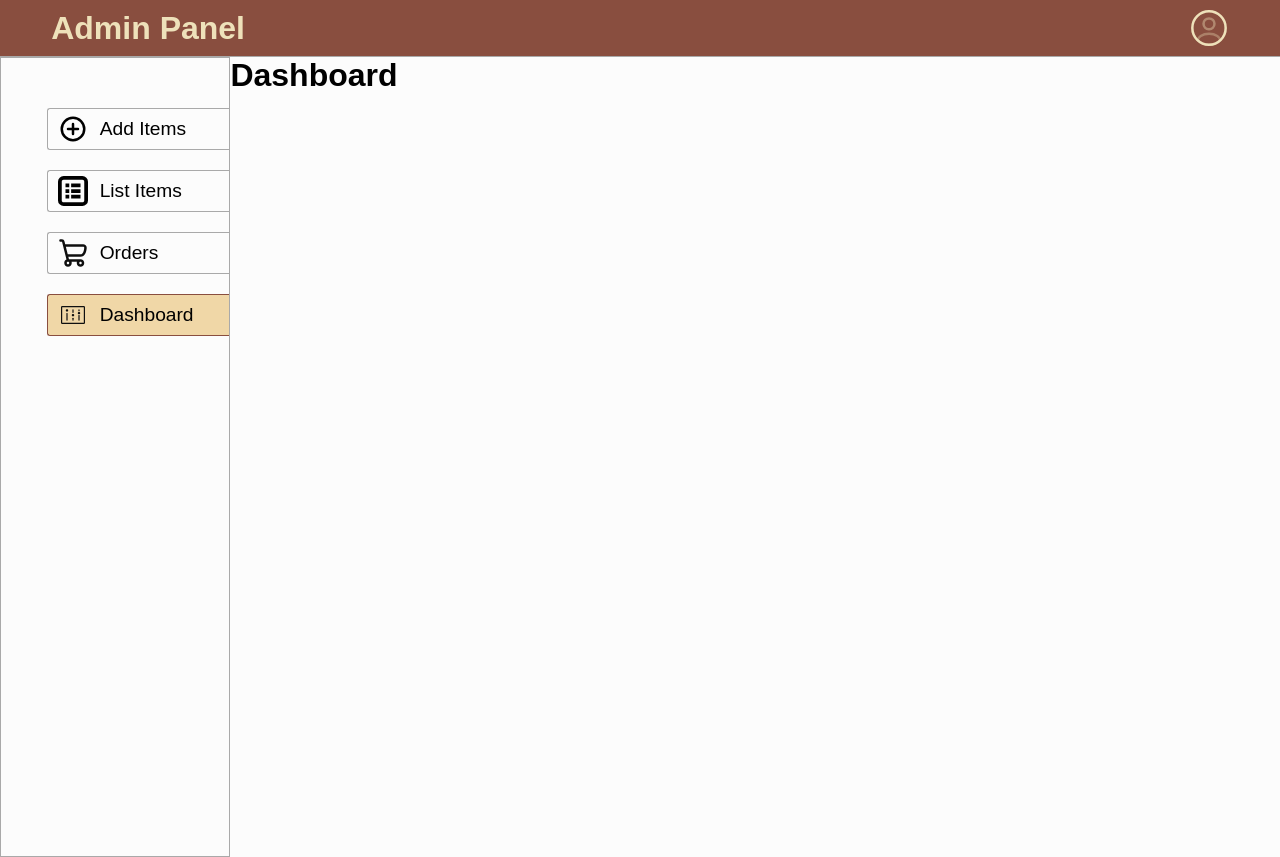
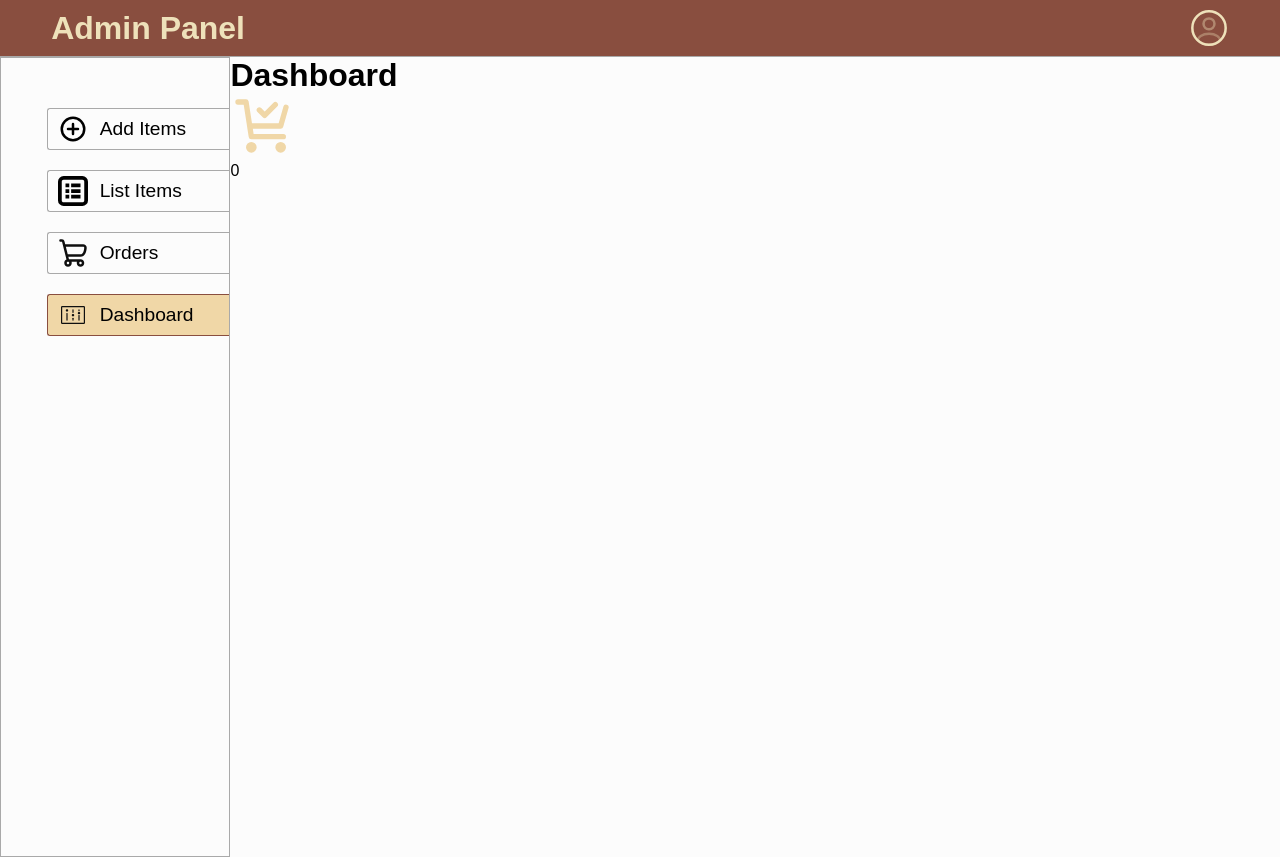
Before and after one commit to FrancisAl-j/Cake-shop, a React (Vite) app in the folder admin/: page /dashboard in a window 1280 px wide. Built offline with nearby package versions, Linux system fonts and the light colour scheme.

Commit message:
Building the admin dashboard

```diff
--- a/admin/src/pages/dashboard/Dashboard.jsx
+++ b/admin/src/pages/dashboard/Dashboard.jsx
@@ -1,9 +1,11 @@
 import React from "react";
+import StatsContainer from "./Reusables/StatsContainer";
 
 const Dashboard = () => {
   return (
     <div>
       <h1>Dashboard</h1>
+      <StatsContainer />
     </div>
   );
 };
--- /dev/null
+++ b/admin/src/pages/dashboard/Reusables/FetchAllOrders.jsx
@@ -0,0 +1,16 @@
+import React, { useEffect, useState } from "react";
+import Cart from "../../../assets/cart-check.svg";
+
+const FetchAllOrders = () => {
+  const [orders, setOrders] = useState(0);
+
+  useEffect(() => {}, []);
+  return (
+    <div className="orders-container">
+      <img src={Cart} alt="" />
+      <p>{orders}</p>
+    </div>
+  );
+};
+
+export default FetchAllOrders;
--- /dev/null
+++ b/admin/src/pages/dashboard/Reusables/StatsContainer.jsx
@@ -0,0 +1,13 @@
+import React from "react";
+import "./reusables.css";
+import FetchAllOrders from "./FetchAllOrders";
+
+const StatsContainer = () => {
+  return (
+    <div className="stats-info">
+      <FetchAllOrders />
+    </div>
+  );
+};
+
+export default StatsContainer;
--- /dev/null
+++ b/admin/src/pages/dashboard/Reusables/reusables.css
@@ -0,0 +1,6 @@
+:root {
+  --warm-green: #36ba98;
+  --warm-yellow: #e9c46a;
+  --warm-orange: #f4a261;
+  --warm-red: #e76f51;
+}
```
Also changed, not shown: admin/src/assets/cart-check.svg (added), 2 other files (tests, documents, lock files or other folders).
